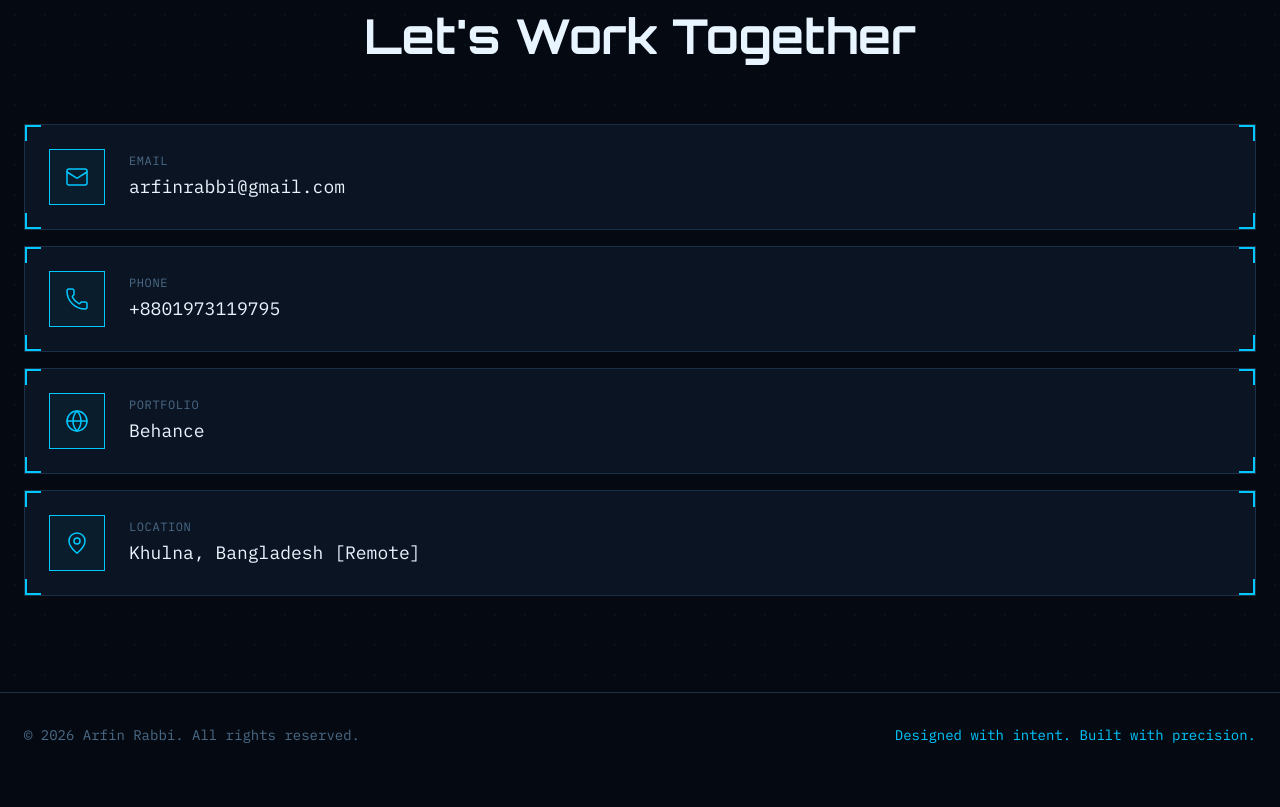
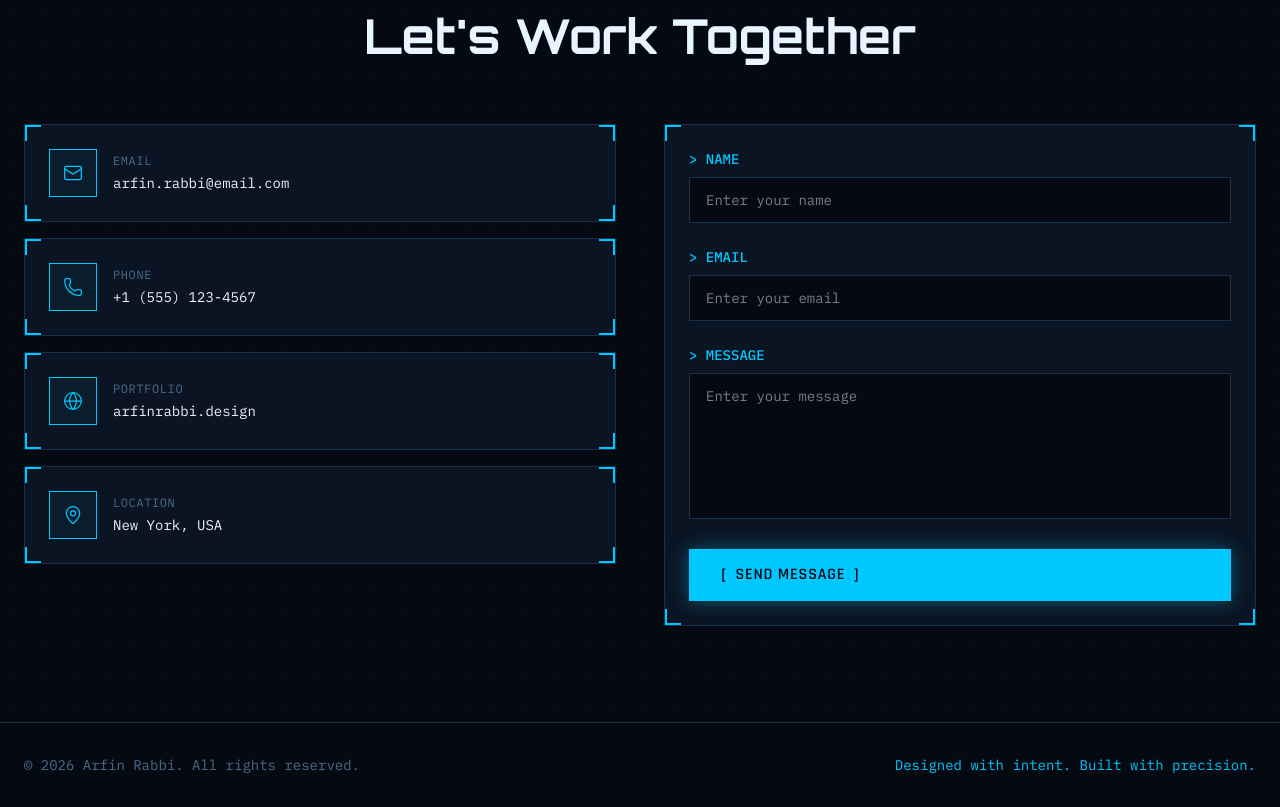
Before and after one commit to arfinrabbi/portfolio, a React (Vite) app: page / in a window 1280 px wide. Shown: the part 4560-5367 px from the top of the page. Before the commit the page ends 5337 px from the top, so only its background shows below. Built offline with nearby package versions, Linux system fonts and the light colour scheme.

Commit message:
Update Contact.tsx

```diff
--- a/src/app/components/Contact.tsx
+++ b/src/app/components/Contact.tsx
@@ -1,16 +1,29 @@
-import React from 'react';
+import React, { useState } from 'react';
 import { motion } from 'motion/react';
 import { BracketCard } from './BracketCard';
+import { BracketButton } from './BracketButton';
 import { Mail, Phone, Globe, MapPin } from 'lucide-react';
 
 const contactInfo = [
-  { icon: Mail, label: 'EMAIL', value: 'arfinrabbi@gmail.com', link: 'mailto:arfinrabbi@gmail.com' },
-  { icon: Phone, label: 'PHONE', value: '+8801973119795', link: 'tel:+8801973119795' },
-  { icon: Globe, label: 'PORTFOLIO', value: 'Behance', link: 'https://www.behance.net/arfinrabbi' },
-  { icon: MapPin, label: 'LOCATION', value: 'Khulna, Bangladesh [Remote]' },
+  { icon: Mail, label: 'EMAIL', value: 'arfin.rabbi@email.com' },
+  { icon: Phone, label: 'PHONE', value: '+1 (555) 123-4567' },
+  { icon: Globe, label: 'PORTFOLIO', value: 'arfinrabbi.design' },
+  { icon: MapPin, label: 'LOCATION', value: 'New York, USA' },
 ];
 
 export function Contact() {
+  const [formData, setFormData] = useState({
+    name: '',
+    email: '',
+    message: ''
+  });
+
+  const handleSubmit = (e: React.FormEvent) => {
+    e.preventDefault();
+    console.log('Form submitted:', formData);
+    // Handle form submission
+  };
+
   return (
     <section id="contact" className="py-24 relative">
       {/* Background effect */}
@@ -35,42 +48,15 @@ export function Contact() {
         </motion.div>
 
         <div className="grid grid-cols-1 lg:grid-cols-2 gap-12">
-          {/* Contact cards - full width with increased card width */}
+          {/* Left: Contact cards */}
           <motion.div
             initial={{ opacity: 0, x: -50 }}
             whileInView={{ opacity: 1, x: 0 }}
             viewport={{ once: true }}
-            className="space-y-4 lg:col-span-2"
+            className="space-y-4"
           >
             {contactInfo.map((info, index) => {
               const Icon = info.icon;
-              const cardContent = (
-                <BracketCard hover={false} className="flex items-center gap-6 w-full">
-                  <div className="w-14 h-14 border border-[#00C8FF] flex items-center justify-center bg-[#00C8FF]/5 flex-shrink-0">
-                    <Icon className="w-6 h-6 text-[#00C8FF]" strokeWidth={1.5} />
-                  </div>
-                  <div>
-                    <div className="font-['IBM_Plex_Mono'] text-[#4A6B88] text-xs uppercase tracking-wider mb-1">
-                      {info.label}
-                    </div>
-                    <div className="font-['IBM_Plex_Mono'] text-[#E8F4FF] text-base md:text-lg">
-                      {'link' in info ? (
-                        <a
-                          href={info.link}
-                          target={info.label === 'PORTFOLIO' ? '_blank' : undefined}
-                          rel={info.label === 'PORTFOLIO' ? 'noopener noreferrer' : undefined}
-                          className="hover:text-[#00C8FF] transition-colors"
-                        >
-                          {info.value}
-                        </a>
-                      ) : (
-                        info.value
-                      )}
-                    </div>
-                  </div>
-                </BracketCard>
-              );
-
               return (
                 <motion.div
                   key={info.label}
@@ -79,10 +65,76 @@ export function Contact() {
                   viewport={{ once: true }}
                   transition={{ delay: index * 0.1 }}
                 >
-                  {cardContent}
+                  <BracketCard hover={false} className="flex items-center gap-4">
+                    <div className="w-12 h-12 border border-[#00C8FF] flex items-center justify-center bg-[#00C8FF]/5">
+                      <Icon className="w-5 h-5 text-[#00C8FF]" strokeWidth={1.5} />
+                    </div>
+                    <div>
+                      <div className="font-['IBM_Plex_Mono'] text-[#4A6B88] text-xs uppercase tracking-wider mb-1">
+                        {info.label}
+                      </div>
+                      <div className="font-['IBM_Plex_Mono'] text-[#E8F4FF] text-sm">
+                        {info.value}
+                      </div>
+                    </div>
+                  </BracketCard>
                 </motion.div>
               );
             })}
+          </motion.div>
+
+          {/* Right: Form */}
+          <motion.div
+            initial={{ opacity: 0, x: 50 }}
+            whileInView={{ opacity: 1, x: 0 }}
+            viewport={{ once: true }}
+          >
+            <BracketCard className="h-full">
+              <form onSubmit={handleSubmit} className="space-y-6">
+                <div>
+                  <label className="block font-['IBM_Plex_Mono'] text-[#00C8FF] text-sm mb-2">
+                    <span className="text-[#00C8FF]">{'>'}</span> NAME
+                  </label>
+                  <input
+                    type="text"
+                    value={formData.name}
+                    onChange={(e) => setFormData({ ...formData, name: e.target.value })}
+                    className="w-full bg-[#050A12] border border-[#1A3047] px-4 py-3 text-[#E8F4FF] font-['IBM_Plex_Mono'] text-sm focus:border-[#00C8FF] focus:outline-none focus:shadow-[0_0_10px_rgba(0,200,255,0.3)] transition-all"
+                    placeholder="Enter your name"
+                  />
+                </div>
+
+                <div>
+                  <label className="block font-['IBM_Plex_Mono'] text-[#00C8FF] text-sm mb-2">
+                    <span className="text-[#00C8FF]">{'>'}</span> EMAIL
+                  </label>
+                  <input
+                    type="email"
+                    value={formData.email}
+                    onChange={(e) => setFormData({ ...formData, email: e.target.value })}
+                    className="w-full bg-[#050A12] border border-[#1A3047] px-4 py-3 text-[#E8F4FF] font-['IBM_Plex_Mono'] text-sm focus:border-[#00C8FF] focus:outline-none focus:shadow-[0_0_10px_rgba(0,200,255,0.3)] transition-all"
+                    placeholder="Enter your email"
+                  />
+                </div>
+
+                <div>
+                  <label className="block font-['IBM_Plex_Mono'] text-[#00C8FF] text-sm mb-2">
+                    <span className="text-[#00C8FF]">{'>'}</span> MESSAGE
+                  </label>
+                  <textarea
+                    value={formData.message}
+                    onChange={(e) => setFormData({ ...formData, message: e.target.value })}
+                    rows={6}
+                    className="w-full bg-[#050A12] border border-[#1A3047] px-4 py-3 text-[#E8F4FF] font-['IBM_Plex_Mono'] text-sm focus:border-[#00C8FF] focus:outline-none focus:shadow-[0_0_10px_rgba(0,200,255,0.3)] transition-all resize-none"
+                    placeholder="Enter your message"
+                  />
+                </div>
+
+                <BracketButton variant="primary" className="w-full">
+                  SEND MESSAGE
+                </BracketButton>
+              </form>
+            </BracketCard>
           </motion.div>
         </div>
       </div>
```
